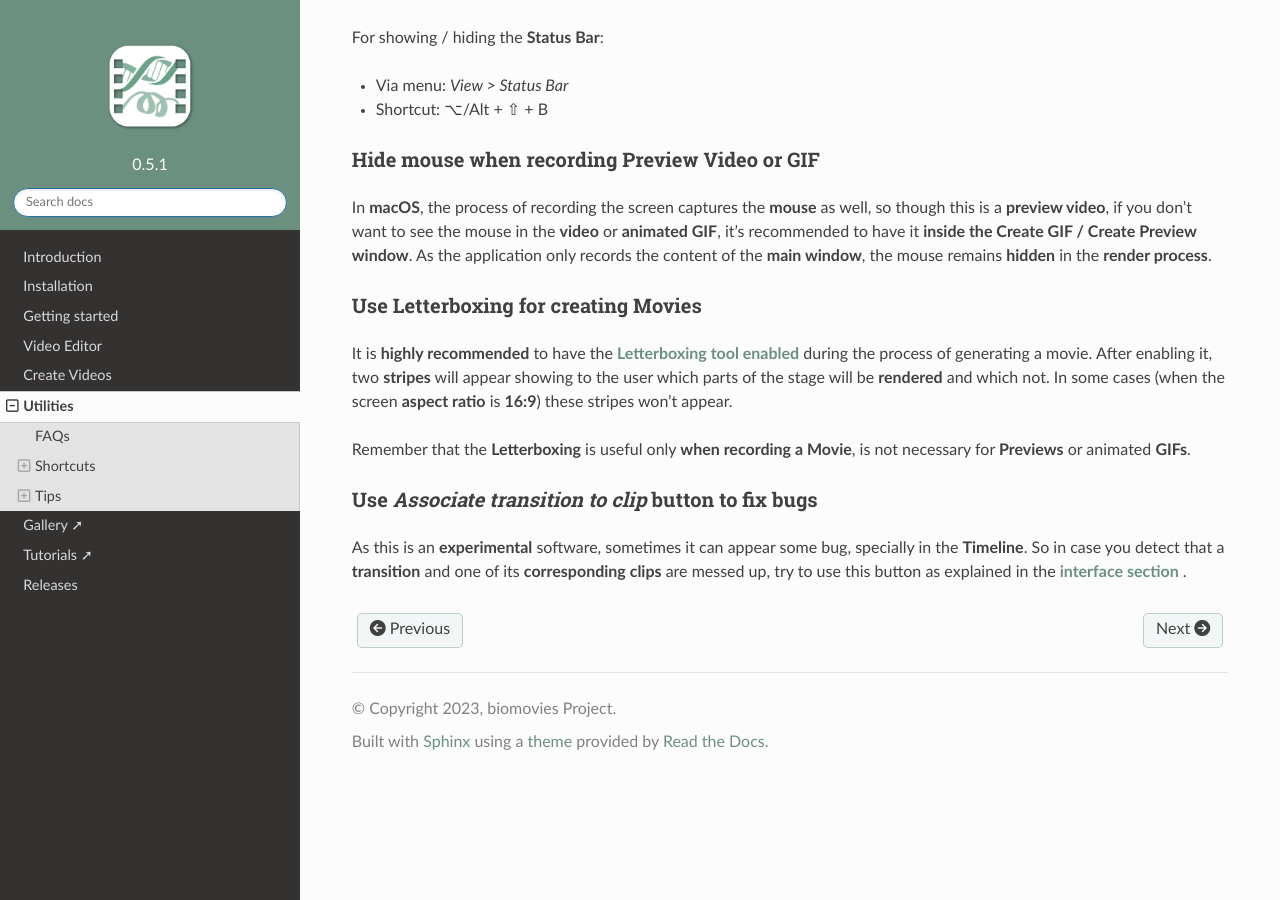
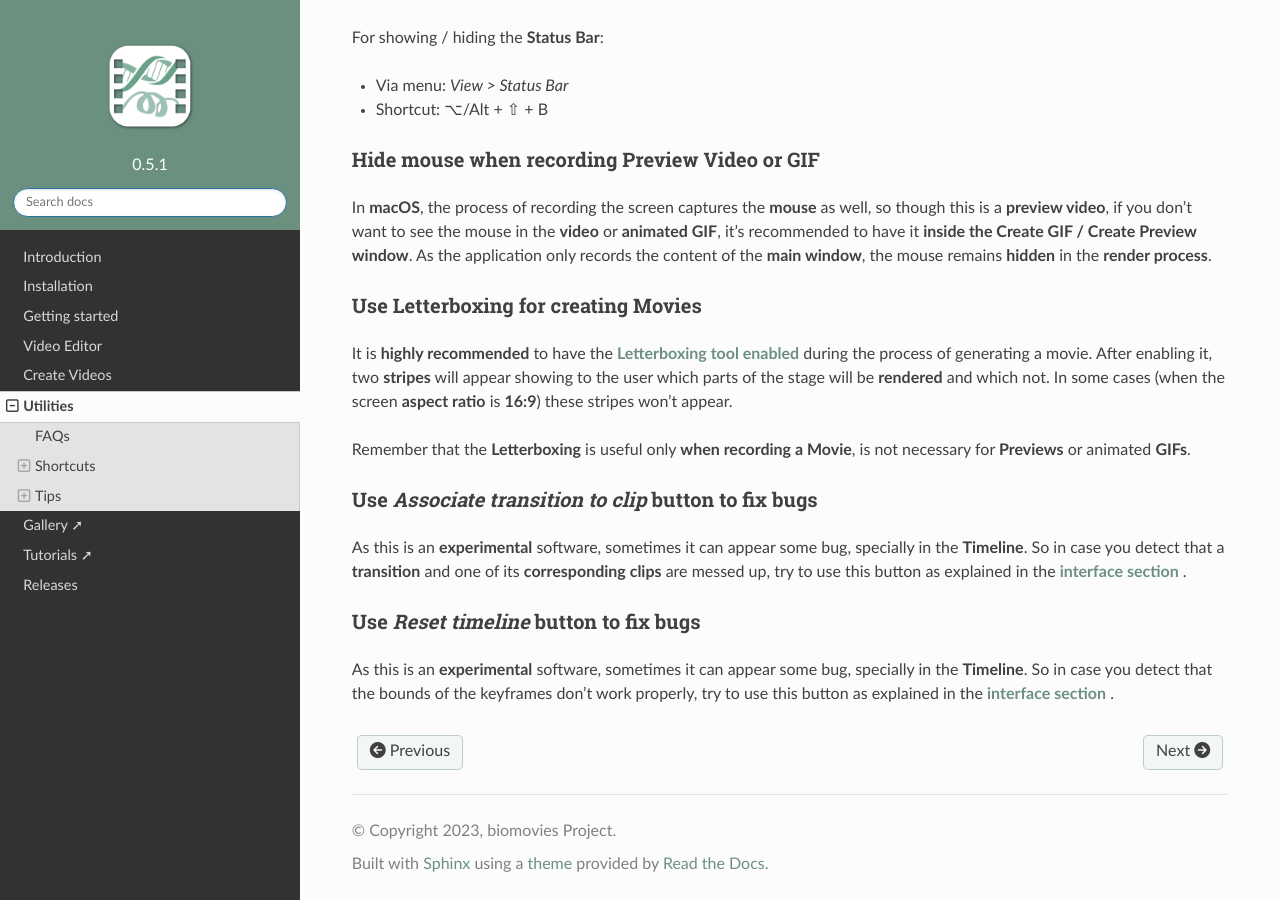
Before and after one commit to gbayarri/biomovies_documentation, a Sphinx documentation site: the page built from docs/source/utilities.md, in a window 1280 px wide and 900 px high, scrolled down 5993 px. Built offline with Sphinx 7.4.7 and the Read the Docs theme 2.0.0, drawn with Linux system fonts in a browser that asks for light colours.

Commit message:
Added reset tip

```diff
--- a/docs/source/utilities.md
+++ b/docs/source/utilities.md
@@ -251,3 +251,7 @@ Remember that the **Letterboxing** is useful only **when recording a Movie**, is
 ### Use _Associate transition to clip_ button to fix bugs
 
 As this is an **experimental** software, sometimes it can appear some bug, specially in the **Timeline**. So in case you detect that a **transition** and one of its **corresponding clips** are messed up, try to use this button as explained in the [**interface section**](interface.html#associate-transition-to-clip) .
+
+### Use _Reset timeline_ button to fix bugs
+
+As this is an **experimental** software, sometimes it can appear some bug, specially in the **Timeline**. So in case you detect that the bounds of the keyframes don't work properly, try to use this button as explained in the [**interface section**](interface.html#reset-timeline) .
```
